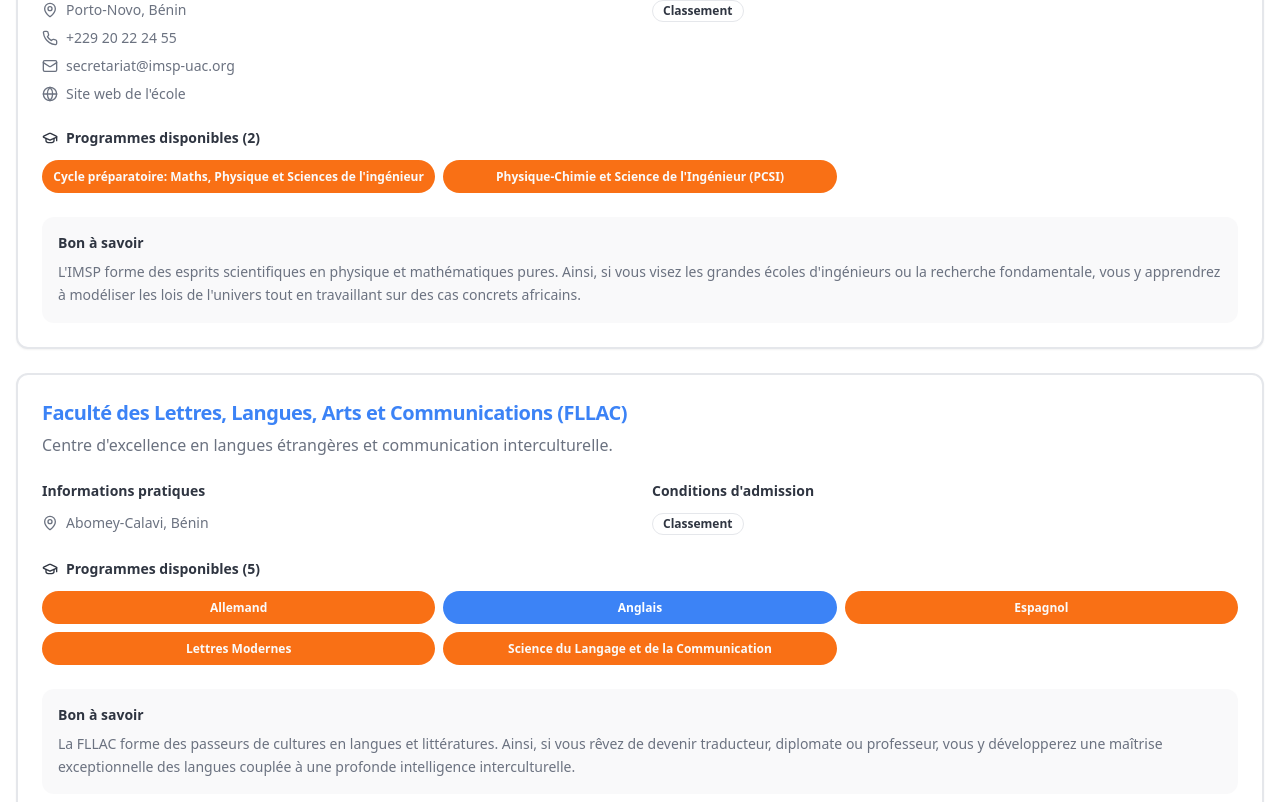
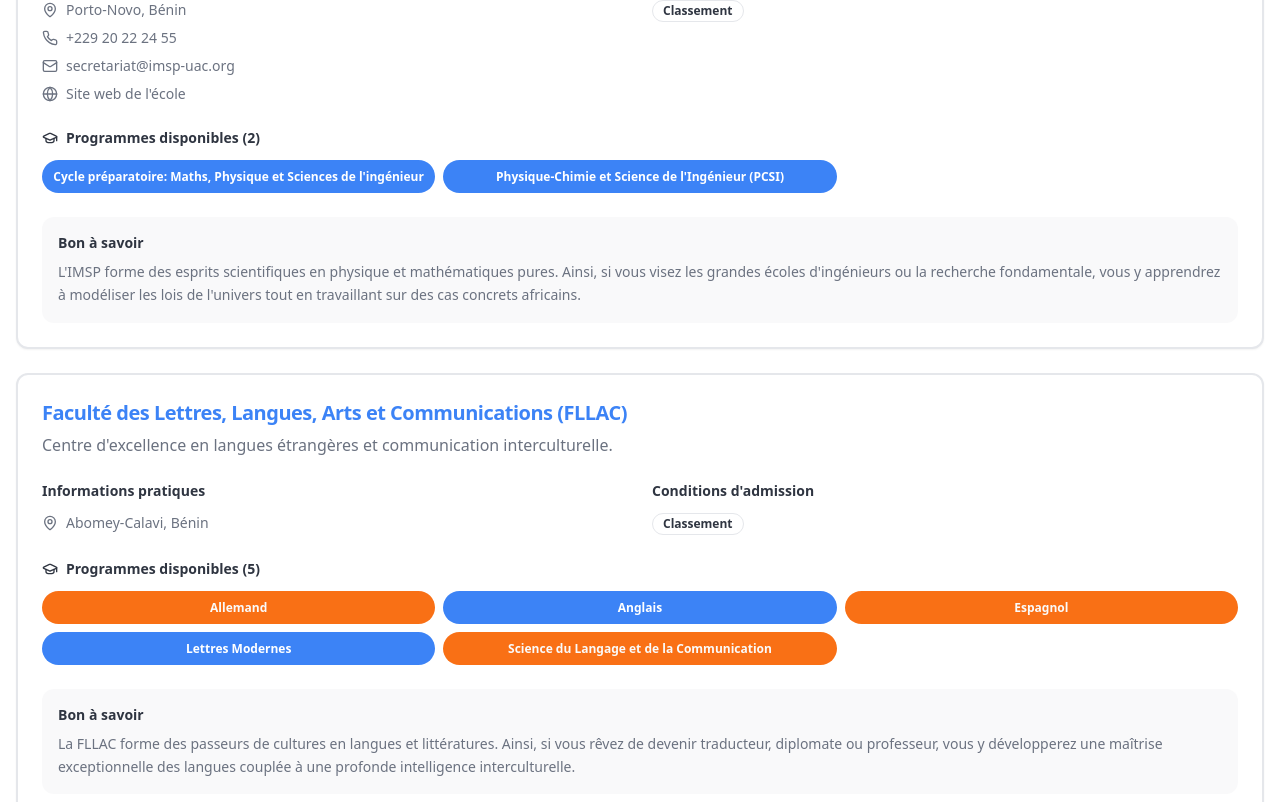
Before and after one commit to DgnSid/orientation-benin, a React (Vite) app: page /universities/1 in a window 1280 px wide. Shown: the part 1838-2640 px from the top of the page. Built offline with nearby package versions, Linux system fonts and the light colour scheme.

Commit message:
Make program links clickable
On the school map, ensure each program is a clickable button that redirects to its detail page.

```diff
--- a/src/pages/UniversityDetails.tsx
+++ b/src/pages/UniversityDetails.tsx
@@ -7,6 +7,7 @@ import { Button } from '@/components/ui/button';
 import { ArrowLeft, MapPin, Phone, Mail, Globe, GraduationCap, Users, BookOpen } from 'lucide-react';
 import universitiesData from '@/data/universities.json';
 import filieresData from '@/data/filieres-details.json';
+import { getSchoolsOfferingFiliere } from '@/utils/filiereGenerator';
 
 const UniversityDetails = () => {
   const { id } = useParams<{ id: string }>();
@@ -31,9 +32,87 @@ const UniversityDetails = () => {
     );
   }
 
+  // Fonction pour normaliser les noms et créer des correspondances
+  function normalizeString(str: string): string {
+    return str
+      .toLowerCase()
+      .replace(/[àáâãäåæ]/g, 'a')
+      .replace(/[èéêë]/g, 'e')
+      .replace(/[ìíîï]/g, 'i')
+      .replace(/[òóôõöø]/g, 'o')
+      .replace(/[ùúûü]/g, 'u')
+      .replace(/[ýÿ]/g, 'y')
+      .replace(/[ç]/g, 'c')
+      .replace(/[ñ]/g, 'n')
+      .replace(/\s+/g, ' ')
+      .trim();
+  }
+
+  // Fonction pour vérifier si deux noms correspondent
+  function namesMatch(filiereName: string, programName: string): boolean {
+    const normalizedFiliere = normalizeString(filiereName);
+    const normalizedProgram = normalizeString(programName);
+
+    // Correspondance exacte
+    if (normalizedFiliere === normalizedProgram) {
+      return true;
+    }
+
+    // Correspondances spéciales pour les filières
+    const specialMatches: { [key: string]: string[] } = {
+      'medecine generale': ['medecine generale', 'medecine humaine', 'medecine'],
+      'genie civil': ['genie civil'],
+      'informatique': ['informatique', 'genie informatique et telecom', 'mathematiques et informatique'],
+      'genie electrique': ['genie electrique', 'genie electrotechnique'],
+      'economie': ['economie', 'sciences economiques'],
+      'droit': ['droit', 'droit prive', 'droit public'],
+      'agriculture': ['agriculture', 'agronomie'],
+      'gestion': ['gestion', 'sciences de gestion'],
+      'aquaculture': ['aquaculture'],
+      'horticulture et amenagement des espaces verts': ['horticulture et amenagement des espaces verts'],
+      'gestion et production vegetale et semenciere': ['gestion et production vegetale et semenciere'],
+      'industrie des produits agro-alimentaires et nutrition humaine': ['industrie des produits agro-alimentaires et nutrition humaine'],
+      'industrie des bio-ressources': ['industrie des bio-ressources'],
+      'genie de conditionnement emballage et stockage des produits alimentaires': ['genie de conditionnement emballage et stockage des produits alimentaires'],
+      'agroequipement': ['agroequipement', 'machinisme agricole'],
+      'electrification rurale et energies renouvelables': ['electrification rurale et energies renouvelables'],
+      'infrastructures rurales et assainissement': ['infrastructures rurales et assainissement'],
+      'productions et sante animales': ['productions et sante animales', 'production et sante animale'],
+      'finance agricole': ['finance agricole'],
+      'gestion des exploitations agricoles et entreprises agroalimentaires': ['gestion des exploitations agricoles et entreprises agroalimentaires'],
+      'marketing des intrants et produits agricoles': ['marketing des intrants et produits agricoles'],
+      'sociologie rurale et vulgarisation agricole': ['sociologie rurale et vulgarisation agricole'],
+      'foresterie tropicale': ['foresterie tropicale'],
+      'mathematiques': ['mathematiques', 'mathematiques et informatique'],
+      'physique': ['physique', 'physique-chimie'],
+      'chimie': ['chimie', 'physique-chimie', 'genie chimique procedes'],
+      'biologie': ['biologie', 'sciences de la vie'],
+      'philosophie': ['philosophie'],
+      'histoire': ['histoire'],
+      'geographie': ['geographie', 'geographie et amenagement du territoire'],
+      'anglais': ['anglais'],
+      'francais': ['francais', 'lettres modernes'],
+      'psychologie': ['psychologie'],
+      'sociologie': ['sociologie', 'socio-anthropologie']
+    };
+
+    // Vérifier les correspondances spéciales
+    const specialKey = specialMatches[normalizedFiliere];
+    if (specialKey && specialKey.some(match => normalizedProgram.includes(match))) {
+      return true;
+    }
+
+    // Correspondance partielle (si le nom de la filière est contenu dans le programme)
+    if (normalizedProgram.includes(normalizedFiliere) || normalizedFiliere.includes(normalizedProgram)) {
+      return true;
+    }
+
+    return false;
+  }
+
   // Créer un mapping des programmes vers les filières
   const getFiliereLinkForProgram = (programName: string) => {
-    const matchingFiliere = allFilieres.find(filiere => filiere.name === programName);
+    const matchingFiliere = allFilieres.find(filiere => namesMatch(filiere.name, programName));
     return matchingFiliere ? `/filieres/${matchingFiliere.slug}` : null;
   };
 
```
